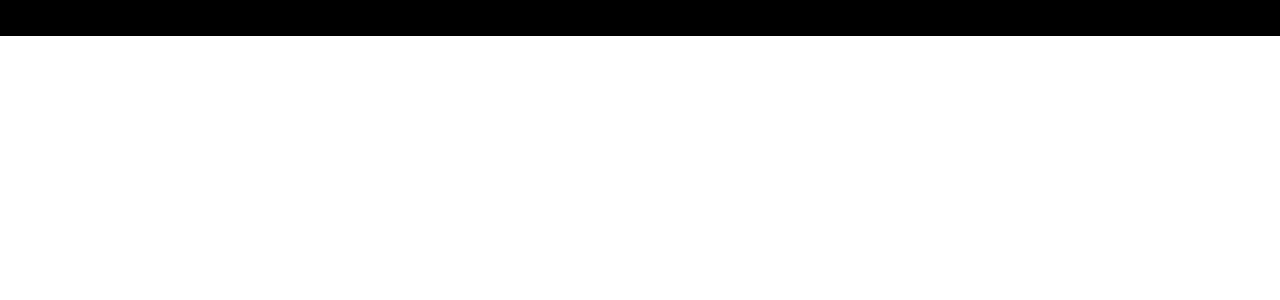
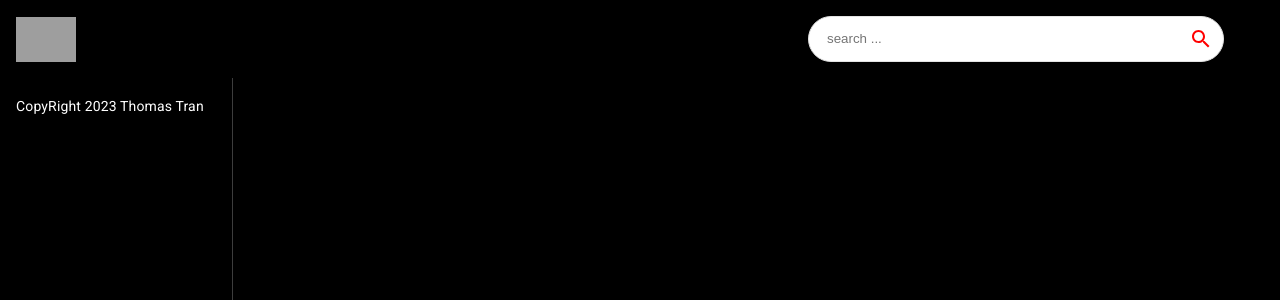
Before and after one commit to TrungTranFunix15649/youtubeClone, a React (Create React App) app: page / in a window 1280 px wide. Shown: the top 300 px of the page. Built offline with nearby package versions, Linux system fonts and the light colour scheme; grey boxes are pictures that could not be loaded.

Commit message:
navbar feed search

```diff
--- a/src/components/Feed.jsx
+++ b/src/components/Feed.jsx
@@ -1,8 +1,16 @@
-import React from 'react'
+import { useState, useEffect } from "react";
+import {Box, Stack, Typography} from '@mui/material'
 
 const Feed = () => {
   return (
-    <div>Feed</div>
+    <Stack sx={{flexDirection:{sx:"column", md:"row"}}}>
+      <Box sx={{height:{sx:"auto", md:"92vh"}, borderRight:"1px solid #3d3d3d",px:{sx:0, md:2}}}>
+        Sidebar
+        <Typography className="copyright" variant="body2" sx={{mr:1.5, color:'#fff'}}>
+          CopyRight 2023 Thomas Tran
+        </Typography>
+      </Box>
+    </Stack>
   )
 }
 
--- a/src/components/Navbar.jsx
+++ b/src/components/Navbar.jsx
@@ -1,9 +1,21 @@
-import React from 'react'
+import { Stack } from "@mui/material";
+import { Link } from "react-router-dom";
 
-const Navbar = () => {
-  return (
-    <div>Navbar</div>
-  )
-}
+import {logo} from '../utils/constants'
+import SearchBar from './SearchBar'
+const Navbar = () => (
+  <Stack
+    direction="row"
+    alignItems="center"
+    p={2}
+    sx={{position:"sticky", background:"#000", top:0, justifyContent:"space-between"}}
+    >
+      <Link to="/" style={{display:'flex', alignItems:'center'}}>
+        <img src={logo} alt='logo' height={45}/>
+      </Link>
+      <SearchBar/>
+  </Stack>
+)
+
 
 export default Navbar
--- /dev/null
+++ b/src/components/SearchBar.jsx
@@ -0,0 +1,31 @@
+import { useState } from "react"
+import { useNavigate } from "react-router-dom"
+
+import {Paper, IconButton} from '@mui/material';
+import {Search} from '@mui/icons-material'
+
+const SearchBar = () => {
+  return (
+    <Paper
+    component="form"
+    onSubmit={()=>{}}
+    sx={{
+      borderRadius:20,
+      border: "1px solid #e3e3e3",
+      pl: 2,
+      boxShadow:"none",
+      mr: {sm:5}
+
+    }}>
+      <input className="search-bar"
+      placeholder="search ..."
+      value=""
+      onChange={()=> {}}/>
+      <IconButton type="submit" sx={{p:"10px", color: 'red'}}>
+        <Search/>
+      </IconButton>
+    </Paper>
+  )
+}
+
+export default SearchBar
--- a/src/components/index.js
+++ b/src/components/index.js
@@ -3,3 +3,4 @@
 export {default as ChannelDetail} from './ChannelDetail'
 export {default as SearchFeed} from './SearchFeed'
 export {default as VideoDetail} from './VideoDetail'
+export {default as SearchBar} from './SearchBar'
--- /dev/null
+++ b/src/utils/constants.js
@@ -0,0 +1,42 @@
+import MusicNoteIcon from '@mui/icons-material/MusicNote';
+import HomeIcon from '@mui/icons-material/Home';
+import CodeIcon from '@mui/icons-material/Code';
+import OndemandVideoIcon from '@mui/icons-material/OndemandVideo';
+import SportsEsportsIcon from '@mui/icons-material/SportsEsports';
+import LiveTvIcon from '@mui/icons-material/LiveTv';
+import SchoolIcon from '@mui/icons-material/School';
+import FaceRetouchingNaturalIcon from '@mui/icons-material/FaceRetouchingNatural';
+import CheckroomIcon from '@mui/icons-material/Checkroom';
+import GraphicEqIcon from '@mui/icons-material/GraphicEq';
+import TheaterComedyIcon from '@mui/icons-material/TheaterComedy';
+import FitnessCenterIcon from '@mui/icons-material/FitnessCenter';
+import DeveloperModeIcon from '@mui/icons-material/DeveloperMode';
+
+export const logo = 'https://i.ibb.co/s9Qys2j/logo.png';
+
+export const categories = [
+  { name: 'New', icon: <HomeIcon />, },
+  { name: 'JS Mastery', icon: <CodeIcon />, },
+  { name: 'Coding', icon: <CodeIcon />, },
+  { name: 'ReactJS', icon: <CodeIcon />, },
+  { name: 'NextJS', icon: <CodeIcon />, },
+  { name: 'Music', icon: <MusicNoteIcon /> },
+  { name: 'Education', icon: <SchoolIcon />, },
+  { name: 'Podcast', icon: <GraphicEqIcon />, },
+  { name: 'Movie', icon: <OndemandVideoIcon />, },
+  { name: 'Gaming', icon: <SportsEsportsIcon />, },
+  { name: 'Live', icon: <LiveTvIcon />, },
+  { name: 'Sport', icon: <FitnessCenterIcon />, },
+  { name: 'Fashion', icon: <CheckroomIcon />, },
+  { name: 'Beauty', icon: <FaceRetouchingNaturalIcon />, },
+  { name: 'Comedy', icon: <TheaterComedyIcon />, },
+  { name: 'Gym', icon: <FitnessCenterIcon />, },
+  { name: 'Crypto', icon: <DeveloperModeIcon />, },
+];
+
+export const demoThumbnailUrl = 'https://i.ibb.co/G2L2Gwp/API-Course.png';
+export const demoChannelUrl = '/channel/UCmXmlB4-HJytD7wek0Uo97A';
+export const demoVideoUrl = '/video/GDa8kZLNhJ4';
+export const demoChannelTitle = 'JavaScript Mastery';
+export const demoVideoTitle = 'Build and Deploy 5 JavaScript & React API Projects in 10 Hours - Full Course | RapidAPI';
+export const demoProfilePicture = 'http://dergipark.org.tr/assets/app/images/buddy_sample.png'
```
Also changed, not shown: 1 other file (tests, documents, lock files or other folders).
